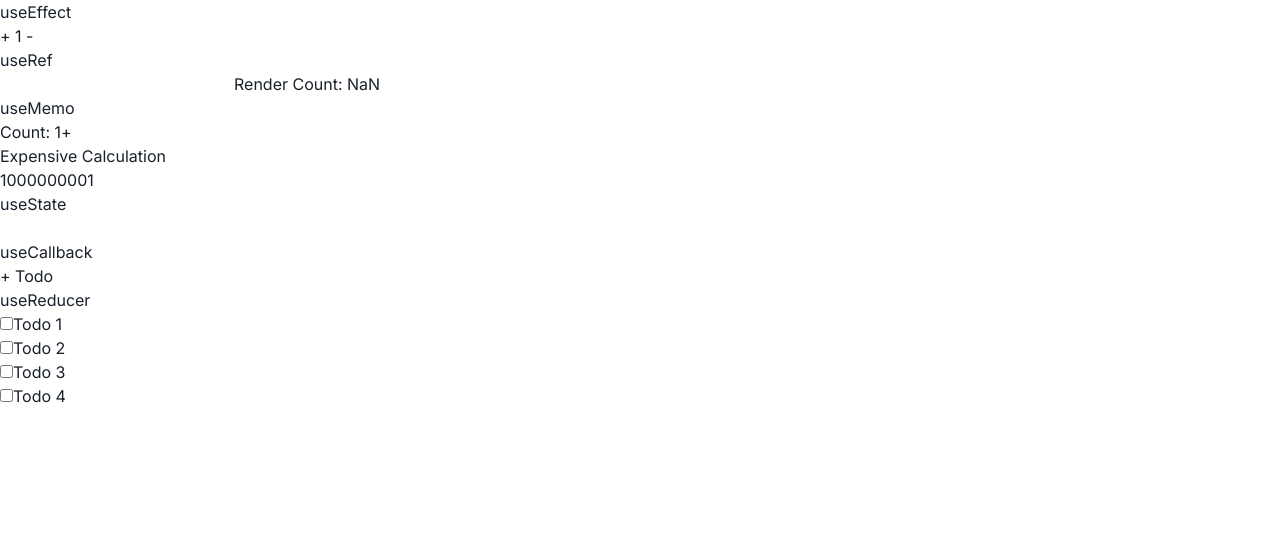
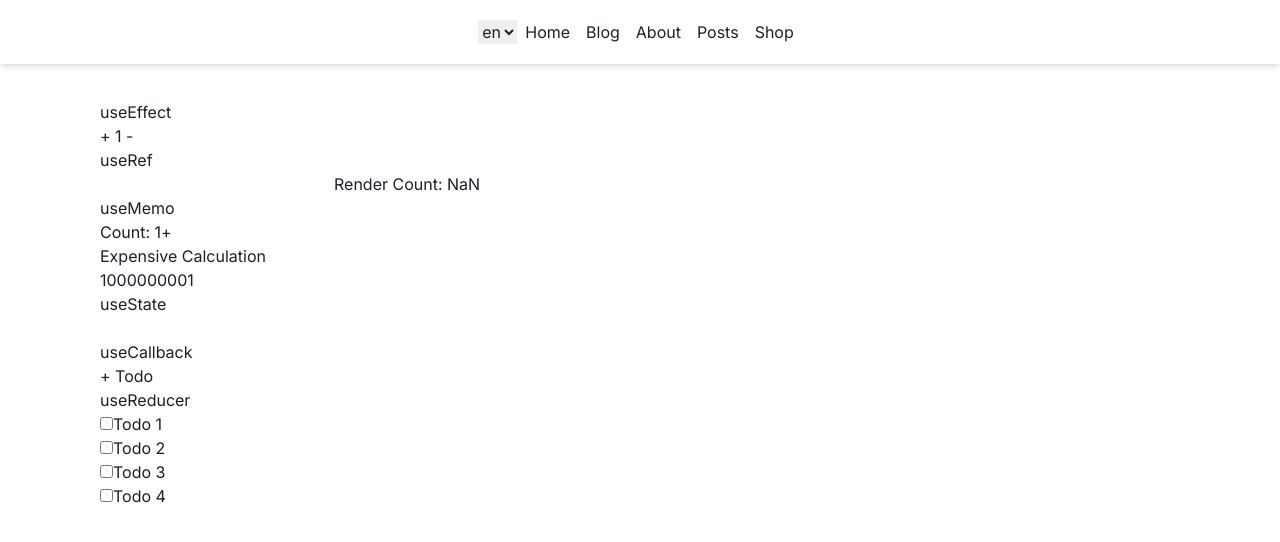
Before and after one commit to Samlogy/advanced-nextjs, a Next.js app: page /blog in a window 1280 px wide. Shown: the top 542 px of the page. Built offline with nearby package versions, Linux system fonts and the light colour scheme.

Commit message:
add: layout cpt add: page transition (animation) --> framer motion add: filter animation

```diff
--- /dev/null
+++ b/components/Layout.tsx
@@ -0,0 +1,59 @@
+import { Container, Flex, useColorModeValue } from "@chakra-ui/react";
+import { AnimatePresence, motion } from "framer-motion";
+import { useRouter } from "next/router";
+
+import Navbar from "./Navbar";
+
+interface ILayout {
+  children: React.ReactNode;
+  isHeaderVisible?: boolean;
+  [restPorps: string]: any;
+}
+
+export default function Layout({
+  children,
+  isHeaderVisible,
+  ...restProps
+}: ILayout) {
+  const bgColor = useColorModeValue("gray_10", "gray_3");
+  const router = useRouter();
+  return (
+    <AnimatePresence exitBeforeEnter>
+      <motion.div
+        key={router.route}
+        initial="initialState"
+        animate="animateState"
+        exit="exitState"
+        transition={{
+          duration: 0.75,
+        }}
+        variants={{
+          initialState: {
+            opacity: 0,
+            clipPath: "polygon(0 0, 100% 0, 100% 100%, 0% 100%)",
+          },
+          animateState: {
+            opacity: 1,
+            clipPath: "polygon(0 0, 100% 0, 100% 100%, 0% 100%)",
+          },
+          exitState: {
+            clipPath: "polygon(50% 0, 50% 0, 50% 100%, 50% 100%)",
+          },
+        }}
+        className="base-page-size"
+      >
+        <Flex flexDir="column" {...restProps} bg={bgColor}>
+          {isHeaderVisible && <Navbar />}
+          <Container
+            maxW="80em"
+            bg={bgColor}
+            minHeight="calc(100vh - 100px)"
+            p={["36px 16px", "", "", "36px 50px", "36px 100px"]}
+          >
+            {children}
+          </Container>
+        </Flex>
+      </motion.div>
+    </AnimatePresence>
+  );
+}
--- /dev/null
+++ b/components/Navbar.tsx
@@ -0,0 +1,39 @@
+import { Box, Flex } from "@chakra-ui/react";
+import Link from "next/link";
+import { motion } from "framer-motion";
+
+import LanguageSwitcher from "./LanguageSwitcher";
+
+const LINKS = ["home", "blog", "about", "posts", "shop"];
+export default function Navbar() {
+  return (
+    <motion.div
+      initial={{ y: 25, opacity: 0 }}
+      animate={{ y: 0, opacity: 1 }}
+      transition={{
+        duration: 0.75,
+      }}
+      className="nav-bar"
+    >
+      <Flex align="center" justify="center" h="4em" boxShadow="md" px="2em">
+        <Flex justify="space-between">
+          <LanguageSwitcher />
+          <>
+            {LINKS.map((el, idx) => (
+              <Link key={idx} href={el}>
+                <Box
+                  as="span"
+                  textTransform="capitalize"
+                  mx=".5em"
+                  cursor="pointer"
+                >
+                  {el}
+                </Box>
+              </Link>
+            ))}
+          </>
+        </Flex>
+      </Flex>
+    </motion.div>
+  );
+}
--- a/pages/about.tsx
+++ b/pages/about.tsx
@@ -1,6 +1,7 @@
 import { useAmp } from "next/amp";
 import Image from "next/image";
 import { useContext, useRef, useState } from "react";
+import Layout from "../components/Layout";
 import { TodosContext } from "../store/contexts/todoContext";
 // amp page configuration
 export const config = { amp: "hybrid" };
@@ -25,7 +26,7 @@ const About = ({ users }: { users: any }) => {
   console.log(todos);
 
   return (
-    <div>
+    <Layout isHeaderVisible>
       <h2>AMP About Page</h2>
       {isAmp ? (
         <amp-img
@@ -79,7 +80,7 @@ const About = ({ users }: { users: any }) => {
             <span> {user.website} </span>
           </div>
         ))}
-    </div>
+    </Layout>
   );
 };
 
--- a/pages/blog.tsx
+++ b/pages/blog.tsx
@@ -6,6 +6,8 @@ import {
   useCallback,
   useReducer,
 } from "react";
+
+import Layout from "../components/Layout";
 
 const initialTodos = [
   {
@@ -117,7 +119,7 @@ export default function Blog() {
   console.log(tasks);
 
   return (
-    <div>
+    <Layout isHeaderVisible>
       <h3>useEffect</h3>
       <button onClick={() => setCount(count + 1)}> + </button>
       <span> {count} </span>
@@ -160,6 +162,6 @@ export default function Blog() {
           </label>
         </div>
       ))}
-    </div>
+    </Layout>
   );
 }
--- a/pages/index.tsx
+++ b/pages/index.tsx
@@ -5,6 +5,7 @@ import Script from "next/script";
 import { useState, useEffect, useCallback, useMemo } from "react";
 
 import LanguageSwitcher from "../components/LanguageSwitcher";
+import Layout from "../components/Layout";
 
 const Home: NextPage = () => {
   // image loader
@@ -80,7 +81,7 @@ const Home: NextPage = () => {
         <meta property="og:title" content="My new title" key="title" />
       </Head>
 
-      <div>
+      <Layout isHeaderVisible>
         <h2>Home</h2>
         <LanguageSwitcher />
 
@@ -101,7 +102,7 @@ const Home: NextPage = () => {
           onReady={() => onReady()}
           onError={() => onError()}
         />
-      </div>
+      </Layout>
 
       <h2>Switch case replacement</h2>
     </>
--- a/pages/posts.tsx
+++ b/pages/posts.tsx
@@ -8,6 +8,7 @@ import ReactDOM from "react-dom";
 
 import useDebounce from "../lib/hooks/useDebounce";
 import useThrottle from "../lib/hooks/useThrottle";
+import Layout from "../components/Layout";
 
 export default function Posts() {
   const [users, setUsers] = useState([]);
@@ -41,7 +42,7 @@ export default function Posts() {
   const ref = useRef<any>(null)
 
   return (
-    <div>
+    <Layout isHeaderVisible>
       {/*
       <Filter users={users} setSearch={setSearch} />
       <Listing search={search} />
@@ -54,7 +55,7 @@ export default function Posts() {
       <ForwardRefExample parentRef={ref} />
 
       <Example />
-    </div>
+    </Layout>
   );
 }
 
--- a/pages/shop.tsx
+++ b/pages/shop.tsx
@@ -21,10 +21,11 @@ import {
   useColorModeValue,
   AspectRatio,
 } from "@chakra-ui/react";
+import Layout from "../components/Layout";
 
 export default function Shop() {
   return (
-    <Container maxW="container.xl" p={0}>
+    <Layout isHeaderVisible>
       <Flex
         h={{ base: "auto", md: "100vh" }}
         py={[0, 10, 20]}
@@ -33,7 +34,7 @@ export default function Shop() {
         <Details />
         <Cart />
       </Flex>
-    </Container>
+    </Layout>
   );
 }
 
```
Also changed, not shown: pages/_app.tsx (+4 -3 lines).
